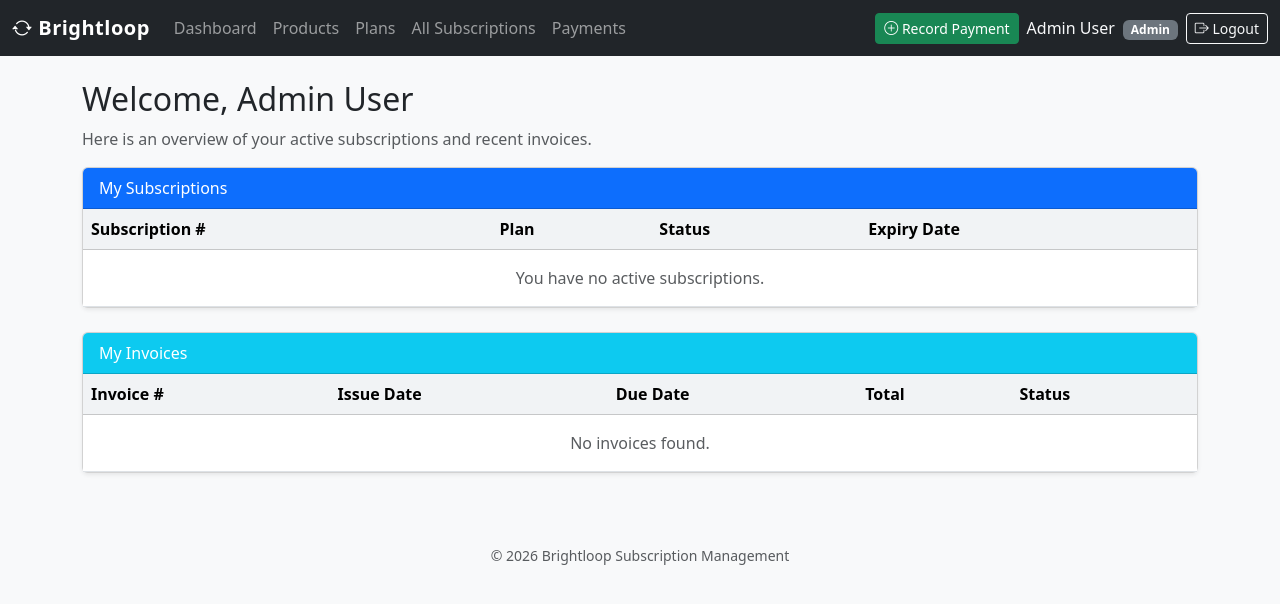
After one commit to AV0105/Subscription-Management-System_odoo, a Flask app: page /my-portal in a window 1280 px wide. The commit adds this page. Shown: the top 604 px of the page. Run offline with Flask 3, Linux system fonts and the light colour scheme; a user stored in the database is signed in.

Commit message:
Updated portal for customers

```diff
--- a/subscription_routes.py
+++ b/subscription_routes.py
@@ -455,3 +455,16 @@ def invoice_cancel(inv_id):
     db.session.commit()
     flash(f"Invoice {invoice.invoice_number} has been cancelled.", "success")
     return redirect(url_for("subscriptions.invoices_list"))
+
+@subscription_bp.route('/my-portal')
+@login_required
+def my_portal():
+    """Customer portal: shows only the logged-in user's data."""
+    my_subs = Subscription.query.filter_by(customer_id=current_user.id).all()
+    my_invoices = Invoice.query.filter_by(customer_id=current_user.id).order_by(Invoice.issue_date.desc()).all()
+
+    return render_template(
+        'customer_portal.html',
+        subscriptions=my_subs,
+        invoices=my_invoices
+    )
--- a/templates/base.html
+++ b/templates/base.html
@@ -41,42 +41,21 @@
 
     <div class="collapse navbar-collapse" id="mainNavigation">
       <ul class="navbar-nav me-auto mb-2 mb-lg-0">
-        <li class="nav-item">
-          <a class="nav-link {% if request.path == '/dashboard' %}active{% endif %}"
-             href="/dashboard">
-            <i class="bi bi-speedometer2"></i> Dashboard
-          </a>
-        </li>
-        <li class="nav-item">
-          <a class="nav-link {% if request.path.startswith('/payments') %}active{% endif %}"
-             href="/payments">
-            <i class="bi bi-credit-card"></i> Payments
-          </a>
-        </li>
-        <li class="nav-item">
-          <a class="nav-link {% if request.path.startswith('/products') %}active{% endif %}"
-             href="/products">
-            <i class="bi bi-box-seam"></i> Products
-          </a>
-        </li>
-        <li class="nav-item">
-          <a class="nav-link {% if request.path.startswith('/plans') %}active{% endif %}"
-             href="/plans">
-            <i class="bi bi-card-list"></i> Plans
-          </a>
-        </li>
-        <li class="nav-item">
-          <a class="nav-link {% if request.path.startswith('/subscriptions') %}active{% endif %}"
-             href="/subscriptions">
-            <i class="bi bi-journal-check"></i> Subscriptions
-          </a>
-        </li>
-        <li class="nav-item">
-          <a class="nav-link {% if request.path.startswith('/invoices') %}active{% endif %}"
-             href="/invoices">
-            <i class="bi bi-receipt"></i> Invoices
-          </a>
-        </li>
+        {% set user_role = current_user.role|string|lower %}
+
+        <!-- ADMIN & STAFF NAVIGATION -->
+        {% if user_role in ['admin', 'staff'] %}
+            <li class="nav-item"><a class="nav-link" href="{{ url_for('dashboard.dashboard') }}">Dashboard</a></li>
+            <li class="nav-item"><a class="nav-link" href="{{ url_for('catalog.products_list') }}">Products</a></li>
+            <li class="nav-item"><a class="nav-link" href="{{ url_for('catalog.plans_list') }}">Plans</a></li>
+            <li class="nav-item"><a class="nav-link" href="{{ url_for('subscriptions.subscriptions_list') }}">All Subscriptions</a></li>
+            <li class="nav-item"><a class="nav-link" href="{{ url_for('payments.payment_list') }}">Payments</a></li>
+        {% endif %}
+
+        <!-- CUSTOMER NAVIGATION -->
+        {% if user_role == 'customer' %}
+            <li class="nav-item"><a class="nav-link" href="{{ url_for('subscriptions.my_portal') }}">My Portal</a></li>
+        {% endif %}
       </ul>
 
       <div class="d-flex align-items-center gap-2 flex-wrap">
--- /dev/null
+++ b/templates/customer_portal.html
@@ -0,0 +1,81 @@
+{% extends "base.html" %}
+{% block title %}My Portal{% endblock %}
+
+{% block content %}
+<div class="container mt-4">
+    <h2>Welcome, {{ current_user.name }}</h2>
+    <p class="text-muted">Here is an overview of your active subscriptions and recent invoices.</p>
+
+    <!-- My Subscriptions -->
+    <div class="card shadow-sm mb-4">
+        <div class="card-header bg-primary text-white">My Subscriptions</div>
+        <div class="card-body p-0">
+            <table class="table table-hover mb-0">
+                <thead class="table-light">
+                    <tr>
+                        <th>Subscription #</th>
+                        <th>Plan</th>
+                        <th>Status</th>
+                        <th>Expiry Date</th>
+                    </tr>
+                </thead>
+                <tbody>
+                    {% for sub in subscriptions %}
+                    <tr>
+                        <td><strong>{{ sub.subscription_number }}</strong></td>
+                        <td>{{ sub.plan.name }}</td>
+                        <td>
+                            <span class="badge bg-{{ 'success' if sub.status|string == 'Active' else 'secondary' }}">
+                                {{ sub.status }}
+                            </span>
+                        </td>
+                        <td>{{ sub.expiry_date }}</td>
+                    </tr>
+                    {% else %}
+                    <tr><td colspan="4" class="text-center text-muted py-3">You have no active subscriptions.</td></tr>
+                    {% endfor %}
+                </tbody>
+            </table>
+        </div>
+    </div>
+
+    <!-- My Invoices -->
+    <div class="card shadow-sm">
+        <div class="card-header bg-info text-white">My Invoices</div>
+        <div class="card-body p-0">
+            <table class="table table-hover mb-0">
+                <thead class="table-light">
+                    <tr>
+                        <th>Invoice #</th>
+                        <th>Issue Date</th>
+                        <th>Due Date</th>
+                        <th>Total</th>
+                        <th>Status</th>
+                    </tr>
+                </thead>
+                <tbody>
+                    {% for inv in invoices %}
+                    <tr>
+                        <td><strong>{{ inv.invoice_number }}</strong></td>
+                        <td>{{ inv.issue_date }}</td>
+                        <td>{{ inv.due_date }}</td>
+                        <td>${{ "%.2f"|format(inv.total) }}</td>
+                        <td>
+                            {% if inv.status|string == 'Paid' %}
+                                <span class="badge bg-success">Paid</span>
+                            {% elif inv.status|string == 'Cancelled' %}
+                                <span class="badge bg-danger">Cancelled</span>
+                            {% else %}
+                                <span class="badge bg-warning text-dark">Pending</span>
+                            {% endif %}
+                        </td>
+                    </tr>
+                    {% else %}
+                    <tr><td colspan="5" class="text-center text-muted py-3">No invoices found.</td></tr>
+                    {% endfor %}
+                </tbody>
+            </table>
+        </div>
+    </div>
+</div>
+{% endblock %}
--- a/templates/plans.html
+++ b/templates/plans.html
@@ -5,6 +5,9 @@
     <h2>Subscription Plans</h2>
 
     <!-- Add Plan Form -->
+    {% set user_role = current_user.role|string|lower %}
+
+    {% if user_role in ['admin', 'staff'] %}
         <div class="card mb-4 shadow-sm">
             <div class="card-header bg-primary text-white">Add New Plan</div>
             <div class="card-body">
@@ -38,6 +41,7 @@
                 </form>
             </div>
         </div>
+    {% endif %}
 
     <!-- Plans Table -->
     <div class="card shadow-sm">
--- a/templates/products.html
+++ b/templates/products.html
@@ -5,6 +5,9 @@
     <h2>Products Catalog</h2>
 
     <!-- Add Product Form -->
+    {% set user_role = current_user.role|string|lower %}
+
+    {% if user_role in ['admin', 'staff'] %}
         <div class="card mb-4 shadow-sm">
             <div class="card-header bg-primary text-white">Add New Product</div>
             <div class="card-body">
@@ -37,6 +40,7 @@
                 </form>
             </div>
         </div>
+    {% endif %}
 
     <!-- Products Table -->
     <div class="card shadow-sm">
```
Also changed, not shown: catalog_routes.py (+16 -0 lines). Lines whose indentation alone changed are shown as unchanged.
